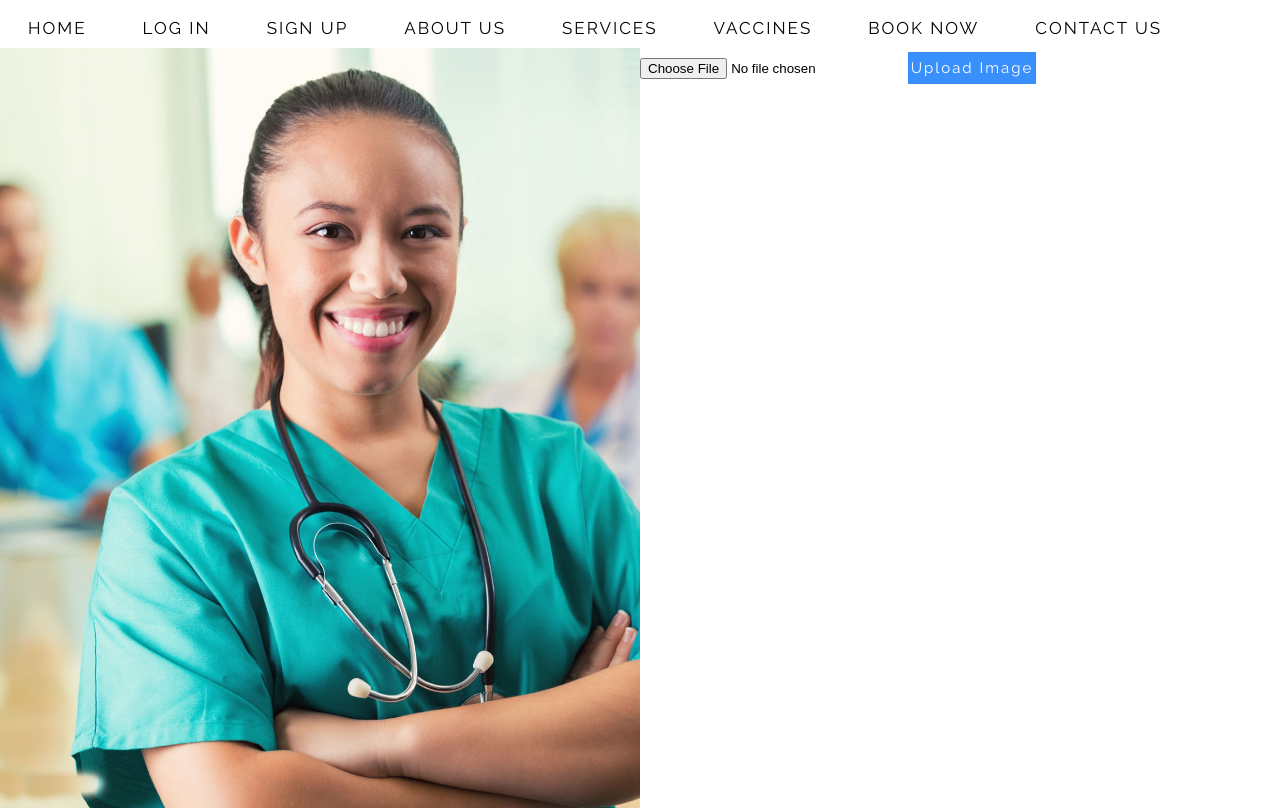
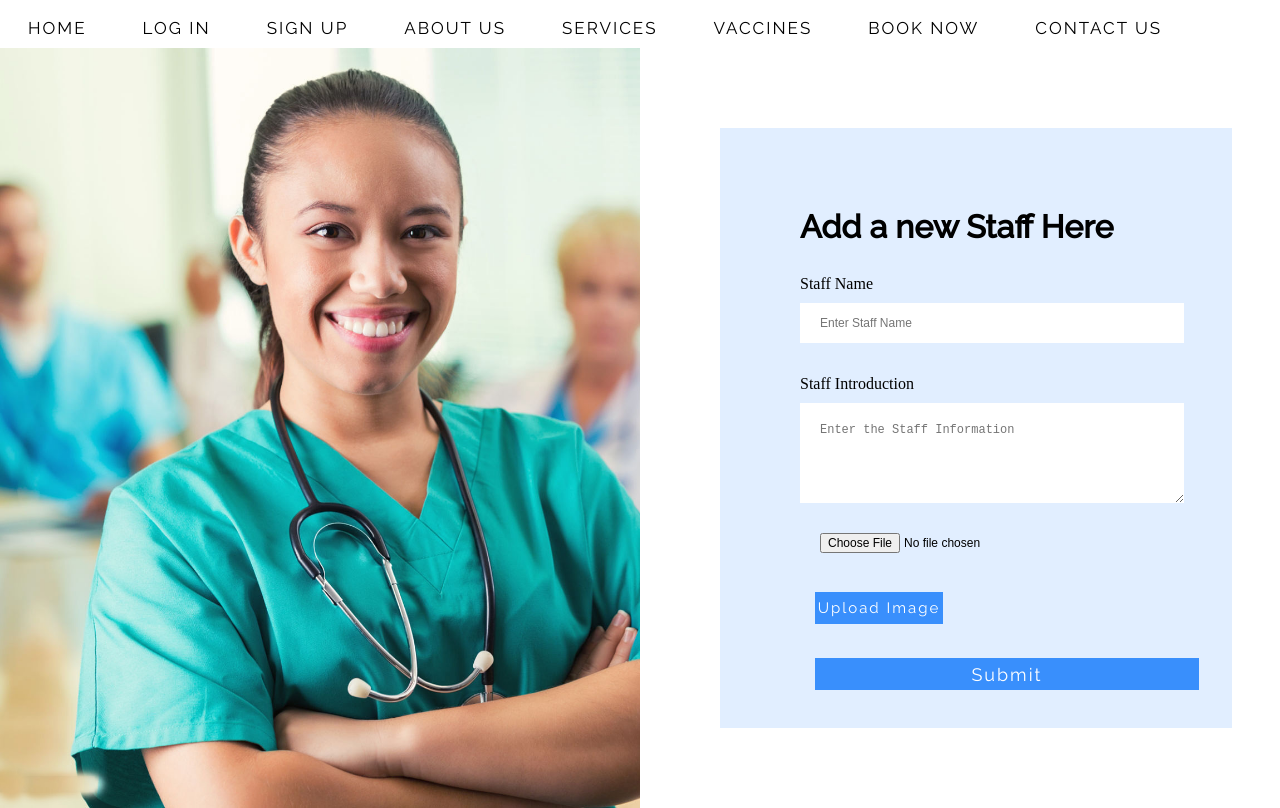
Before and after one commit to ChristopherDalziel/GP-Front, a React (Create React App) app: page /admin/add_staff in a window 1280 px wide. Built offline with nearby package versions, Linux system fonts and the light colour scheme; no server answers; what google-maps-react would draw is missing.

Commit message:
amend the staff page

```diff
--- a/src/components/Staff/CreatStaff.js
+++ b/src/components/Staff/CreatStaff.js
@@ -75,7 +75,7 @@ import Nav from '../../components/Nav'
 
           </div>
 
-          {/* <div className="add_staff">
+          <div className="add_staff">
               <h1>Add a new Staff Here</h1>
               <form onSubmit={this.onSubmit} >
                 <div>
@@ -95,14 +95,14 @@ import Nav from '../../components/Nav'
                     value={this.state.aboutText}
                     onChange={this.onChangeAboutText}
                   />
-                </div> */}
+                </div>
                 <form onSubmit={this.submitFile}>
                   <input label='upload file' type='file' className="upload-image" onChange={this.handleFileUpload} />
                   <button  className="upload">Upload Image</button>
                 </form>
-                  {/* <button type="submit" >Submit</button>
+                  <button type="submit" >Submit</button>
               </form>
-          </div> */}
+          </div>
 
 
         </div>
```
